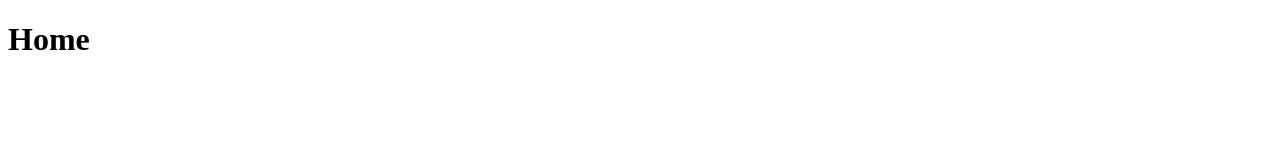
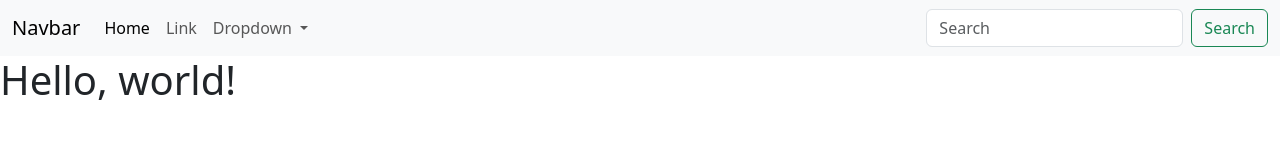
Before and after one commit to rplkita/latihanGIT, a plain HTML site: page index.html in a window 1280 px wide. Drawn offline with nearby package versions, Linux system fonts and the light colour scheme.

Commit message:
menambahkan template bootstrap dan navbar

```diff
--- a/index.html
+++ b/index.html
@@ -1,12 +1,45 @@
-<!DOCTYPE html>
+<!doctype html>
 <html lang="en">
-<head>
-    <meta charset="UTF-8">
-    <meta http-equiv="X-UA-Compatible" content="IE=edge">
-    <meta name="viewport" content="width=device-width, initial-scale=1.0">
-    <title>halaman home</title>
-</head>
-<body>
-    <h1>Home</h1>
-</body>
+  <head>
+    <meta charset="utf-8">
+    <meta name="viewport" content="width=device-width, initial-scale=1">
+    <title>Halaman Home</title>
+    <link href="https://cdn.jsdelivr.net/npm/bootstrap@5.3.0-alpha3/dist/css/bootstrap.min.css" rel="stylesheet" integrity="sha384-KK94CHFLLe+nY2dmCWGMq91rCGa5gtU4mk92HdvYe+M/SXH301p5ILy+dN9+nJOZ" crossorigin="anonymous">
+  </head>
+  <body>
+    <nav class="navbar navbar-expand-lg bg-body-tertiary">
+        <div class="container-fluid">
+          <a class="navbar-brand" href="#">Navbar</a>
+          <button class="navbar-toggler" type="button" data-bs-toggle="collapse" data-bs-target="#navbarSupportedContent" aria-controls="navbarSupportedContent" aria-expanded="false" aria-label="Toggle navigation">
+            <span class="navbar-toggler-icon"></span>
+          </button>
+          <div class="collapse navbar-collapse" id="navbarSupportedContent">
+            <ul class="navbar-nav me-auto mb-2 mb-lg-0">
+              <li class="nav-item">
+                <a class="nav-link active" aria-current="page" href="#">Home</a>
+              </li>
+              <li class="nav-item">
+                <a class="nav-link" href="#">Link</a>
+              </li>
+              <li class="nav-item dropdown">
+                <a class="nav-link dropdown-toggle" href="#" role="button" data-bs-toggle="dropdown" aria-expanded="false">
+                  Dropdown
+                </a>
+                <ul class="dropdown-menu">
+                  <li><a class="dropdown-item" href="#">Home</a></li>
+                  <li><a class="dropdown-item" href="#">About</a></li>
+                  <li><hr class="dropdown-divider"></li>
+                  <li><a class="dropdown-item" href="#">Course</a></li>
+                </ul>
+            </ul>
+            <form class="d-flex" role="search">
+              <input class="form-control me-2" type="search" placeholder="Search" aria-label="Search">
+              <button class="btn btn-outline-success" type="submit">Search</button>
+            </form>
+          </div>
+        </div>
+      </nav>
+    <h1>Hello, world!</h1>
+    <script src="https://cdn.jsdelivr.net/npm/bootstrap@5.3.0-alpha3/dist/js/bootstrap.bundle.min.js" integrity="sha384-ENjdO4Dr2bkBIFxQpeoTz1HIcje39Wm4jDKdf19U8gI4ddQ3GYNS7NTKfAdVQSZe" crossorigin="anonymous"></script>
+  </body>
 </html>
```
